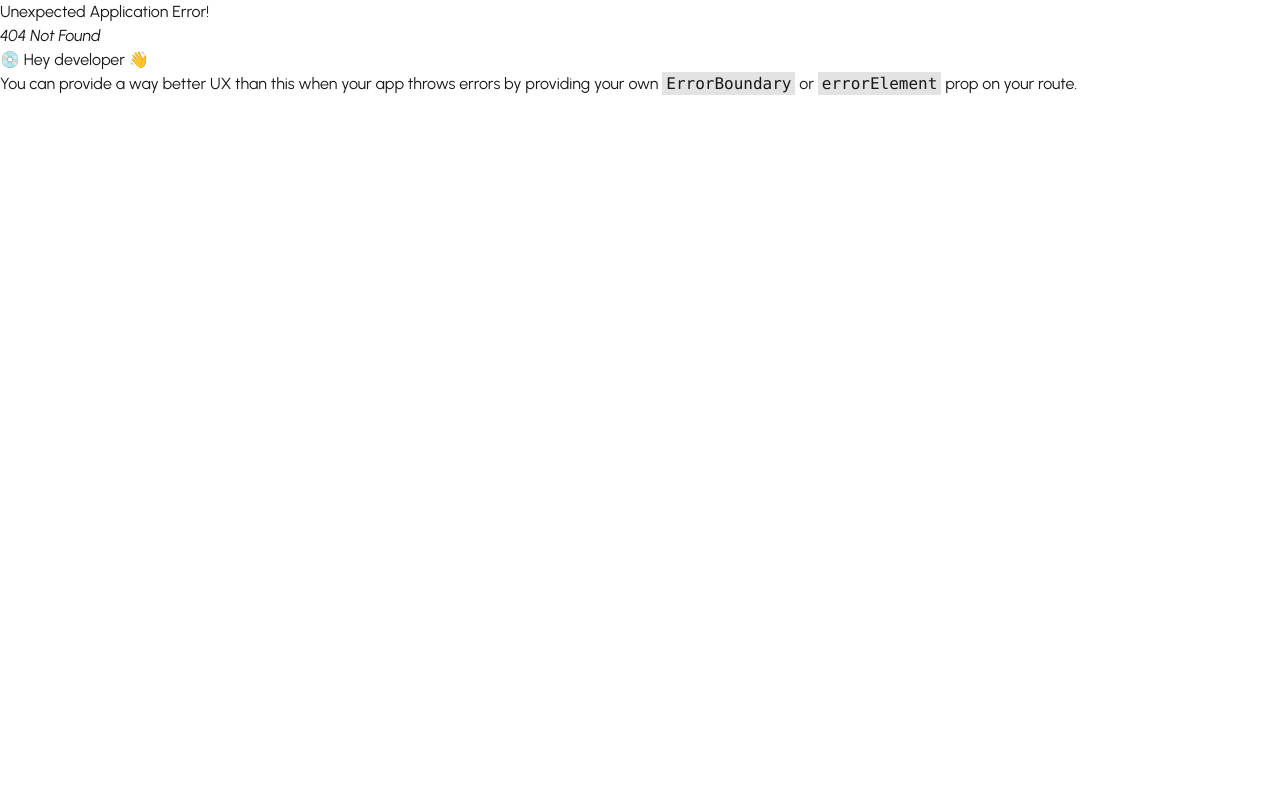
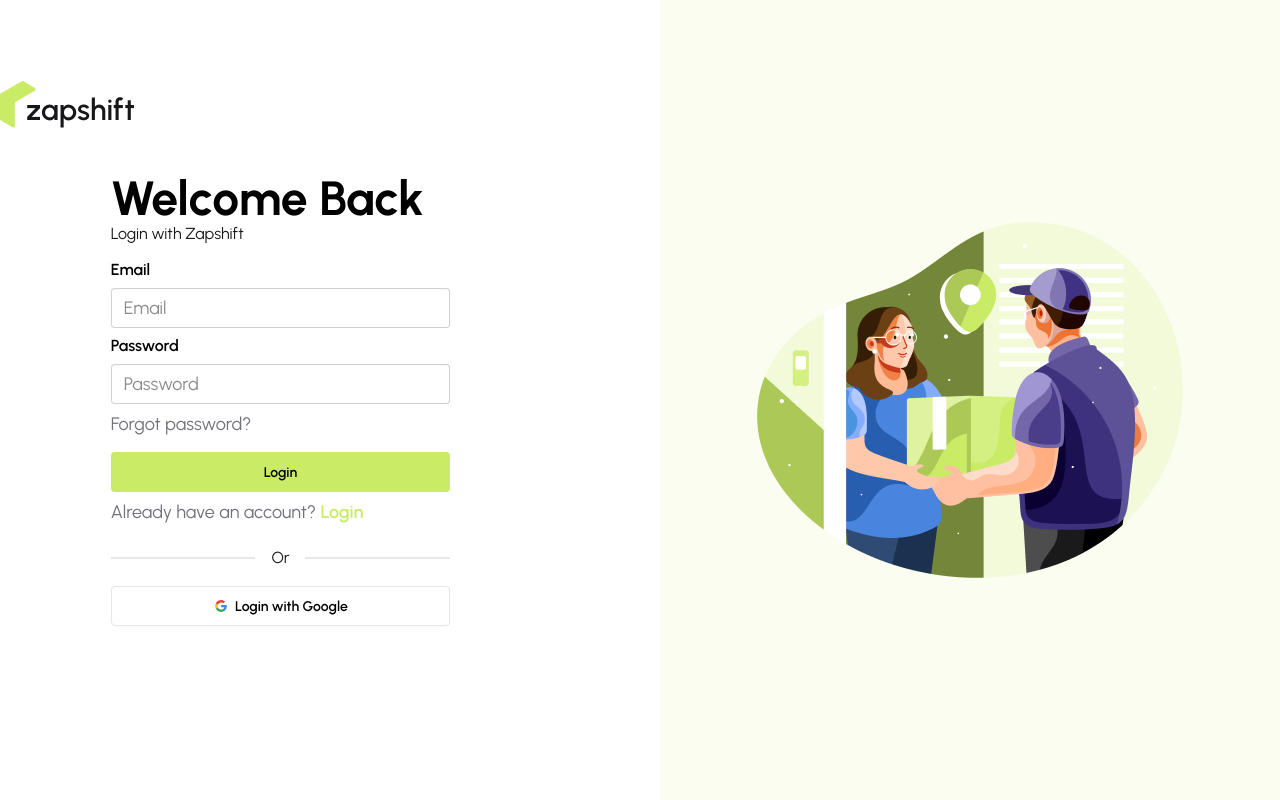
Before and after one commit to rafiul396/zapshift-client, a React (Vite) app: page /user/signup in a window 1280 px wide. Before the commit this address had no page. Built offline with nearby package versions, Linux system fonts and the light colour scheme.

Commit message:
Login page is ready and working on register page

```diff
--- a/src/pages/login-register/Login.jsx
+++ b/src/pages/login-register/Login.jsx
@@ -1,6 +1,7 @@
 import React from 'react';
 import { useForm } from 'react-hook-form';
 import Logo from '../../components/Logo';
+import { Link } from 'react-router';
 
 const Login = () => {
     const { register, handleSubmit, formState: { errors } } = useForm()
@@ -26,7 +27,7 @@ const Login = () => {
 
                     <div><a className="link link-hover text-lg text-info">Forgot password?</a></div>
                     <button className="btn btn-neutral mt-2 bg-primary border-0 shadow-none text-black">Login</button>
-                    <div><p className="text-lg text-info">Don't have any account? <a href="/signup" className="link link-hover text-primary text-lg font-semibold">Register</a></p></div>
+                    <div><p className="text-lg text-info">Don't have any account? <Link to="/user/signup" className="link link-hover text-primary text-lg font-semibold">Register</Link></p></div>
                 </fieldset>
             </form>
             <div className="divider">Or</div>
--- a/src/pages/login-register/Register.jsx
+++ b/src/pages/login-register/Register.jsx
@@ -1,9 +1,31 @@
 import React from 'react';
+import { Link } from 'react-router';
 
 const Register = () => {
     return (
-        <div>
-            Register
+        <div className='w-2/3 space-y-5'>
+            <form className='space-y-2'>
+                <div>
+                    <h2 className='text-black font-bold text-5xl'>Welcome Back</h2>
+                    <p>Login with Zapshift</p>
+                </div>
+
+                <fieldset className="fieldset">
+                    <label className="label text-base text-black font-semibold">Email</label>
+                    <input type="email" className="input w-full text-lg" placeholder="Email" />
+                    <label className="label text-base text-black font-semibold">Password</label>
+                    <input type="password" className="input w-full text-lg" placeholder="Password" />
+
+                    <div><a className="link link-hover text-lg text-info">Forgot password?</a></div>
+                    <button className="btn btn-neutral mt-2 bg-primary border-0 shadow-none text-black">Login</button>
+                    <div><p className="text-lg text-info">Already have an account? <Link to="/user/login" className="link link-hover text-primary text-lg font-semibold">Login</Link></p></div>
+                </fieldset>
+            </form>
+            <div className="divider">Or</div>
+            <button className="btn w-full bg-white text-black border-[#e5e5e5]">
+                <svg aria-label="Google logo" width="16" height="16" xmlns="http://www.w3.org/2000/svg" viewBox="0 0 512 512"><g><path d="m0 0H512V512H0" fill="#fff"></path><path fill="#34a853" d="M153 292c30 82 118 95 171 60h62v48A192 192 0 0190 341"></path><path fill="#4285f4" d="m386 400a140 175 0 0053-179H260v74h102q-7 37-38 57"></path><path fill="#fbbc02" d="m90 341a208 200 0 010-171l63 49q-12 37 0 73"></path><path fill="#ea4335" d="m153 219c22-69 116-109 179-50l55-54c-78-75-230-72-297 55"></path></g></svg>
+                Login with Google
+            </button>
         </div>
     );
 };
--- a/src/router/Router.jsx
+++ b/src/router/Router.jsx
@@ -17,12 +17,16 @@ export const router = createBrowserRouter([
     ]
   },
   {
-    path: "/login",
+    path: "/user",
     element: <Logregisterforgot />,
     children: [
       {
-        index: true,
+        path: "/user/login",
         element: <Login />
+      },
+      {
+        path: "/user/signup",
+        element: <Register />
       }
     ]
   }
```
